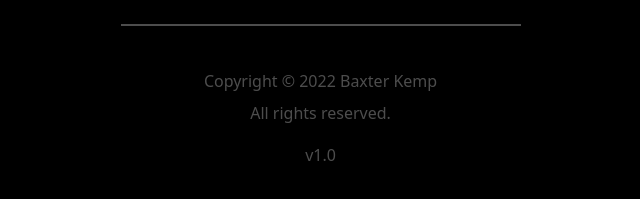
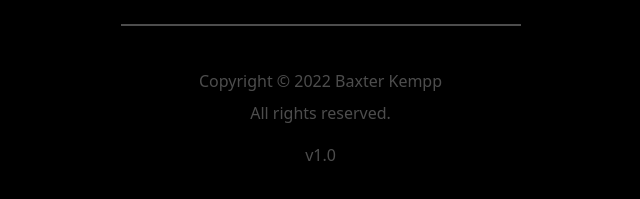
Before and after one commit to baxttter/baxtersessentialcolourtools, a website: page index.html in a window 1280 px wide. Shown: the part 1277-1476 px from the top of the page, 326-966 px from the left. Drawn offline with nearby package versions, Linux system fonts and the light colour scheme.

Commit message:
Update index.html

```diff
--- a/index.html
+++ b/index.html
@@ -60,7 +60,7 @@
 
 <div id="footer">
 	<div id="footer-center-area" class="noSelect">
-		<p class="footer-text">Copyright © 2022 Baxter Kemp</p>
+		<p class="footer-text">Copyright © 2022 Baxter Kempp</p>
 		<p class="footer-text" style="padding-top: 10px;">All rights reserved.</p>
 		<p class="footer-text" style="padding-top: 20px;">v1.0</p>
 	</div>
```
